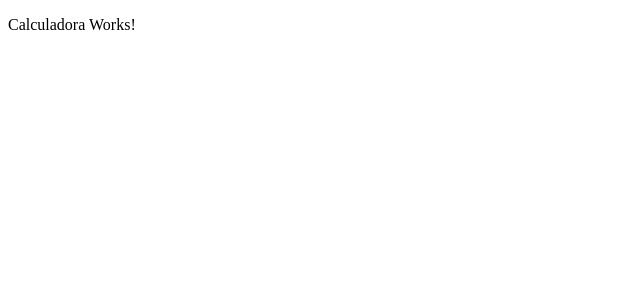
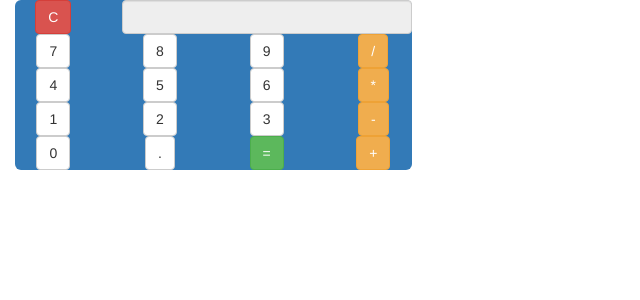
Before and after one commit to jhonjonh/calculadora, an Angular app: page / in a window 1280 px wide. Shown: the top 300 px of the page, without its empty margins (0-640 px from the left). Built offline with nearby package versions, Linux system fonts and the light colour scheme.

Commit message:
implatacao bootstrap

```diff
--- a/angular.json
+++ b/angular.json
@@ -30,7 +30,8 @@
               "src/assets"
             ],
             "styles": [
-              "src/styles.css"
+              "src/styles.css",
+              "node_modules/bootstrap/dist/css/bootstrap.min.css"
             ],
             "scripts": []
           },
--- a/package.json
+++ b/package.json
@@ -18,6 +18,7 @@
     "@angular/platform-browser": "~12.2.0",
     "@angular/platform-browser-dynamic": "~12.2.0",
     "@angular/router": "~12.2.0",
+    "bootstrap": "^3.4.1",
     "rxjs": "~6.6.0",
     "tslib": "^2.3.0",
     "zone.js": "~0.11.4"
--- a/src/app/calculadora/calculadora.module.ts
+++ b/src/app/calculadora/calculadora.module.ts
@@ -1,6 +1,7 @@
 import { NgModule } from '@angular/core';
 import { CommonModule } from '@angular/common';
 import { CalculadoraComponent } from './components';
+import { CalculadoraService } from './services';
 
 
 
@@ -13,6 +14,9 @@ import { CalculadoraComponent } from './components';
   ],
   exports: [
     CalculadoraComponent
+  ],
+  providers: [
+    CalculadoraService
   ]
 })
 export class CalculadoraModule { }
--- a/src/app/calculadora/components/calculadora.component.html
+++ b/src/app/calculadora/components/calculadora.component.html
@@ -1 +1,147 @@
-<p class="display-2">Calculadora Works!</p>
+<div class="container-fluid">
+    <form>
+      <div class="row">
+        <div class="col-xs-8 col-sm-6 col-md-4">
+          <div
+            class="text-center bg-primary img-rounded kz-pad-20">
+            <div class="row">
+              <div class="col-xs-3">
+                <button
+                  type="button"
+                  class="btn btn-danger kz-btn">C
+                </button>
+              </div>
+              <div class="col-xs-9">
+                <input
+                  type="text"
+                  class="form-control text-right kz-input-text"
+                  id="display"
+                  name="display"
+                  readonly>
+              </div>
+            </div>
+            <div class="row">
+              <div class="col-xs-3">
+                <button
+                  type="button"
+                  class="btn btn-default kz-btn"
+                  id="btn7">7
+                </button>
+              </div>
+              <div class="col-xs-3">
+                <button
+                  type="button"
+                  class="btn btn-default kz-btn"
+                  id="btn8">8
+                </button>
+              </div>
+              <div class="col-xs-3">
+                <button
+                  type="button"
+                  class="btn btn-default kz-btn"
+                  id="btn9">9
+                </button>
+              </div>
+              <div class="col-xs-3">
+                <button
+                  type="button"
+                  class="btn btn-warning kz-btn"
+                  id="btnDivisao">/
+                </button>
+              </div>
+            </div>
+            <div class="row">
+              <div class="col-xs-3">
+                <button
+                  type="button"
+                  class="btn btn-default kz-btn"
+                  id="btn4">4
+                </button>
+              </div>
+              <div class="col-xs-3">
+                <button
+                  type="button"
+                  class="btn btn-default kz-btn"
+                  id="btn5">5
+                </button>
+              </div>
+              <div class="col-xs-3">
+                <button
+                  type="button"
+                  class="btn btn-default kz-btn"
+                  id="btn6">6
+                </button>
+              </div>
+              <div class="col-xs-3">
+                <button
+                  type="button"
+                  class="btn btn-warning kz-btn"
+                  id="btnMIltiplicacao">*
+                </button>
+              </div>
+            </div>
+            <div class="row">
+              <div class="col-xs-3">
+                <button
+                  type="button"
+                  class="btn btn-default kz-btn"
+                  id="btn1">1
+                </button>
+              </div>
+              <div class="col-xs-3">
+                <button
+                  type="button"
+                  class="btn btn-default kz-btn"
+                  id="btn2">2
+                </button>
+              </div>
+              <div class="col-xs-3">
+                <button
+                  type="button"
+                  class="btn btn-default kz-btn"
+                  id="btn3">3
+                </button>
+              </div>
+              <div class="col-xs-3">
+                <button
+                  type="button"
+                  class="btn btn-warning kz-btn"
+                  id="btnSubtracao">-
+                </button>
+              </div>
+            </div>
+            <div class="row">
+              <div class="col-xs-3">
+                <button
+                  type="button"
+                  class="btn btn-default kz-btn"
+                  id="btn0">0
+                </button>
+              </div>
+              <div class="col-xs-3">
+                <button
+                  type="button"
+                  class="btn btn-default kz-btn"
+                  id="btnDecimal">.
+                </button>
+              </div>
+              <div class="col-xs-3">
+                <button
+                  type="button"
+                  class="btn btn-success kz-btn"
+                  id="btnCalcular">=
+                </button>
+              </div>
+              <div class="col-xs-3">
+                <button
+                  type="button"
+                  class="btn btn-warning kz-btn"
+                  id="btnSoma">+
+                </button>
+              </div>
+            </div>
+          </div>
+        </div>
+      </div>
+    </form>
+  </div>
--- a/src/app/calculadora/components/calculadora.component.ts
+++ b/src/app/calculadora/components/calculadora.component.ts
@@ -1,4 +1,5 @@
 import { Component, OnInit } from '@angular/core';
+import { CalculadoraService } from '../services';
 
 @Component({
   selector: 'app-calculadora',
@@ -8,7 +9,7 @@ import { Component, OnInit } from '@angular/core';
 
 export class CalculadoraComponent implements OnInit {
 
-  constructor() { }
+  constructor(private calculadoraService: CalculadoraService) { }
 
   ngOnInit(): void {
   }
--- /dev/null
+++ b/src/app/calculadora/services/calculadora.service.ts
@@ -0,0 +1,9 @@
+import { Injectable } from '@angular/core';
+
+@Injectable({
+  providedIn: 'root'
+})
+export class CalculadoraService {
+
+  constructor() { }
+}
--- /dev/null
+++ b/src/app/calculadora/services/index.ts
@@ -0,0 +1,3 @@
+export * from './calculadora.service';
+export * from '../components/';
+export * from '../services';
--- a/src/styles.css
+++ b/src/styles.css
@@ -1 +1,2 @@
 /* You can add global styles to this file, and also import other style files */
+/* @import '~bootstrap/dist/css/bootstrap.min.css'; */
```
Also changed, not shown: 2 other files (tests, documents, lock files or other folders).
